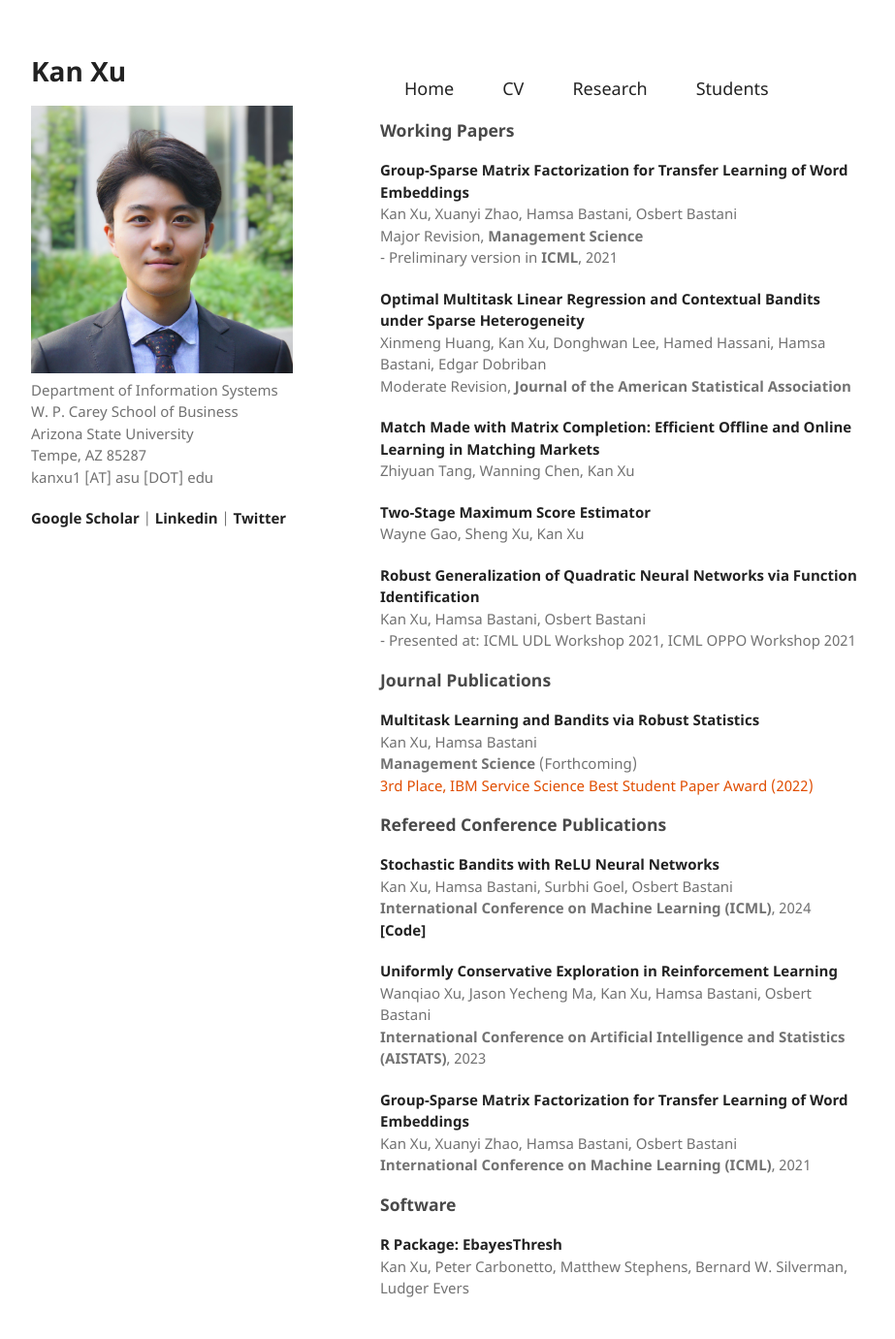
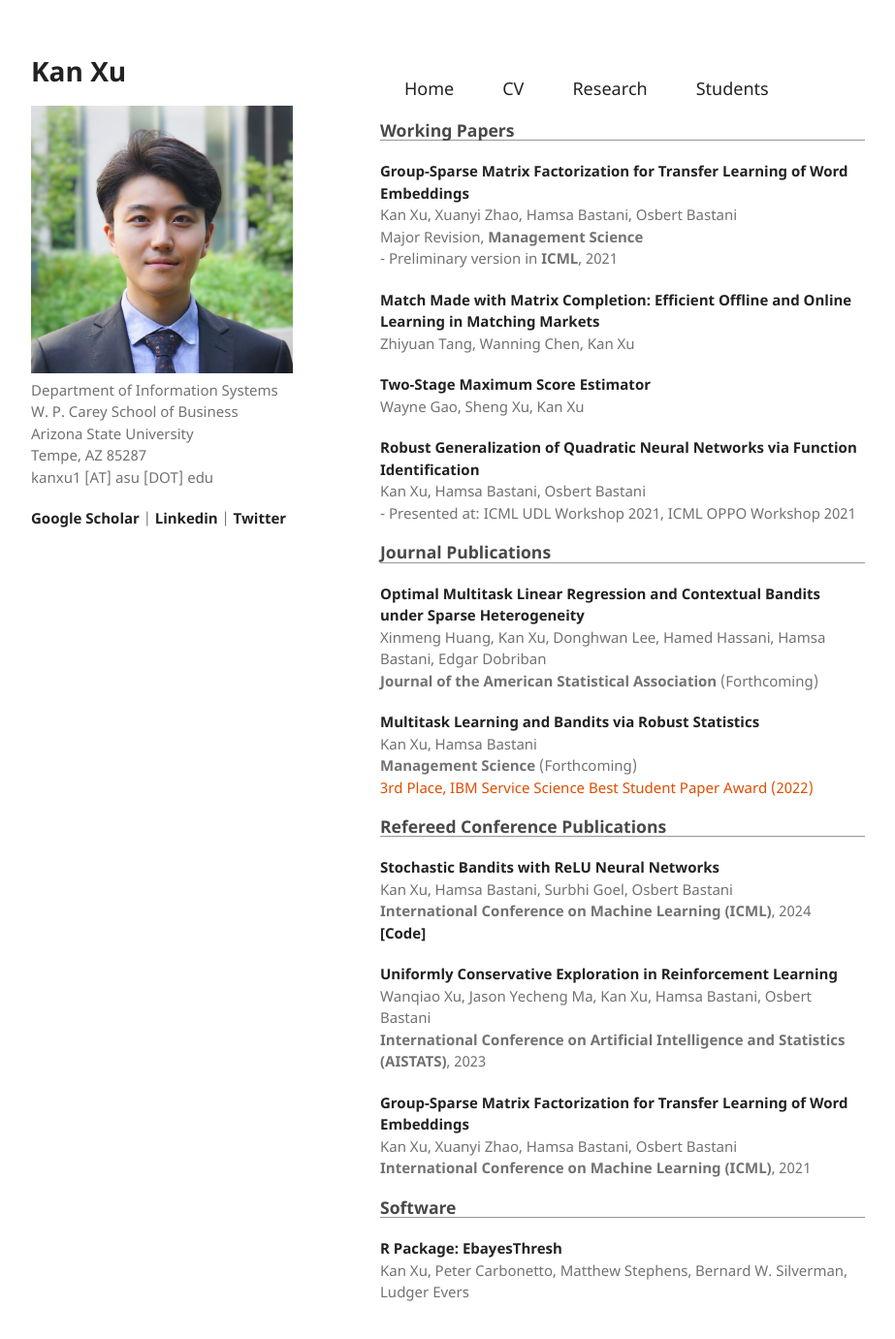
Before and after one commit to kanxu526/kanxu526.github.io, a Jekyll site: the page built from research.md, in a window 1280 px wide and 1400 px high. Shown: the top 1381 px of the window at 97% size, without its empty margins (178-1101 px from the left). Built offline with Jekyll 4.4.1, drawn with Linux system fonts in a browser that asks for light colours; part of the change alters nothing that is shown.

Commit message:
Update profile & paper

```diff
--- a/_sass/jekyll-theme-minimal.scss
+++ b/_sass/jekyll-theme-minimal.scss
@@ -32,6 +32,10 @@ h2 {
 
 h3, h4, h5, h6 {
   color:#494949;
+}
+
+h3 {
+  border-bottom: solid 1px #959595;
 }
 
 a {
--- a/research.md
+++ b/research.md
@@ -16,11 +16,6 @@ Kan Xu, Xuanyi Zhao, Hamsa Bastani, Osbert Bastani<br>
 Major Revision, <b>Management Science</b><br>
 - Preliminary version in <b>ICML</b>, 2021</p>
 
-<p><a href="./research/molar.pdf">Optimal Multitask Linear Regression and
-Contextual Bandits under Sparse Heterogeneity</a><br>
-Xinmeng Huang, Kan Xu, Donghwan Lee, Hamed Hassani, Hamsa Bastani, Edgar Dobriban<br>
-Moderate Revision, <b>Journal of the American Statistical Association</b></p>
-
 <p><a href="./research/lrmatching.pdf">Match Made with Matrix Completion: Efficient Offline and Online Learning in Matching Markets</a><br>
 Zhiyuan Tang, Wanning Chen, Kan Xu</p>
 
@@ -32,6 +27,11 @@ Kan Xu, Hamsa Bastani, Osbert Bastani<br>
 - Presented at: ICML UDL Workshop 2021, ICML OPPO Workshop 2021</p>
 
 <h3>Journal Publications</h3>
+
+<p><a href="https://arxiv.org/abs/2306.06291">Optimal Multitask Linear Regression and
+Contextual Bandits under Sparse Heterogeneity</a><br>
+Xinmeng Huang, Kan Xu, Donghwan Lee, Hamed Hassani, Hamsa Bastani, Edgar Dobriban<br>
+<b>Journal of the American Statistical Association</b> (Forthcoming)</p>
 
 <p><a href="https://papers.ssrn.com/sol3/papers.cfm?abstract_id=4779711">Multitask Learning and Bandits via Robust Statistics</a><br>
 Kan Xu, Hamsa Bastani<br>
```
